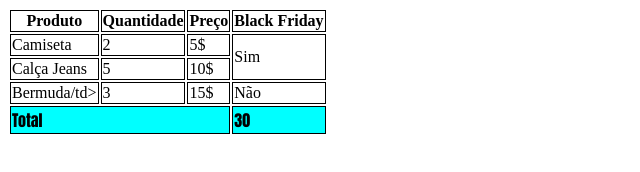
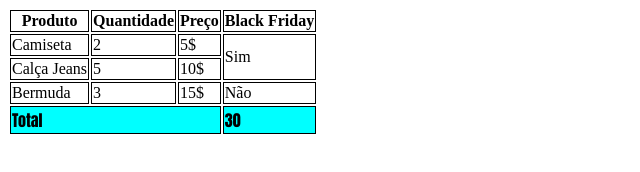
Before and after one commit to CarlosLamego/aula-tabela, a plain HTML site: page index.html in a window 1280 px wide. Shown: the whole page, without its empty margins (0-640 px from the left). Drawn offline with Linux system fonts and the light colour scheme.

Commit message:
Correção de um <

```diff
--- a/index.html
+++ b/index.html
@@ -41,7 +41,7 @@
 
             </tr>
             <tr>
-                <td>Bermuda/td>
+                <td>Bermuda</td>
                 <td>3 </td>
                 <td>15$</td>
                 <td>Não</td>
```
